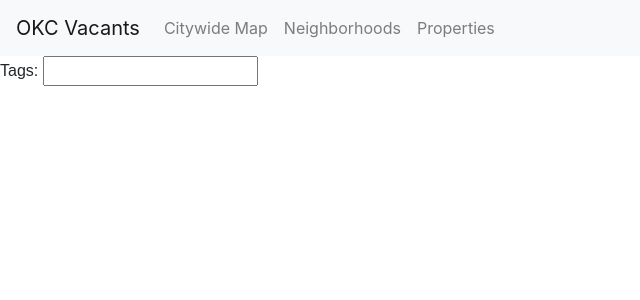
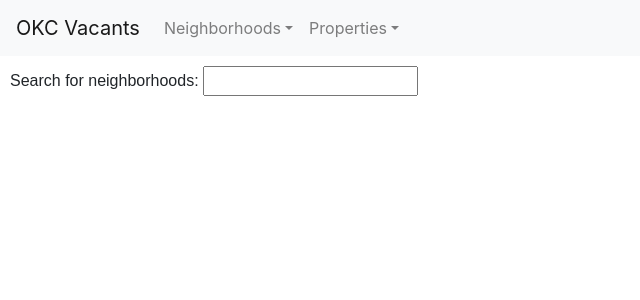
Before and after one commit to ottinger/vacants, a Django app: page /okcvacants/neighborhoodsearch/ in a window 1280 px wide. Shown: the top 300 px of the page, without its empty margins (0-640 px from the left). Run offline with Django 3.2, Linux system fonts and the light colour scheme; data that the repository does not hold is empty; some libraries are stand-ins or nearby versions.

Commit message:
Changes to templates: clean up titles, add collapsible navbar, clean up date format for declared_date, minor fixes to search.html and map.js

```diff
--- a/okcvacants/templates/base.html
+++ b/okcvacants/templates/base.html
@@ -3,7 +3,7 @@
 <html lang="en">
 <head>
     <meta charset="UTF-8">
-    <title>{% block title %}OKC Vacants{% endblock %}</title>
+    <title>{% block title %}{% endblock %} - OKC Vacants</title>
     <link rel="stylesheet" href="https://stackpath.bootstrapcdn.com/bootstrap/4.3.1/css/bootstrap.min.css"
           integrity="sha384-ggOyR0iXCbMQv3Xipma34MD+dH/1fQ784/j6cY/iJTQUOhcWr7x9JvoRxT2MZw1T" crossorigin="anonymous">
     {% block js_css_head %}
@@ -21,12 +21,14 @@
 {% block navbar %}
     <nav class="navbar navbar-expand-lg navbar-light bg-light">
         <a class="navbar-brand" href="{% url "root" %}">OKC Vacants</a>
+        <button class="navbar-toggler" type="button" data-toggle="collapse" data-target="#navbarNavDropdown"
+                aria-controls="navbarNavDropdown" aria-expanded="false" aria-label="Toggle navigation">
+            <span class="navbar-toggler-icon"></span>
+        </button>
+        <div class="collapse navbar-collapse" id="navbarNavDropdown">
             <ul class="navbar-nav mr-auto">
-            <li class="nav-item">
-                <a class="nav-link" href="{% url "map" %}">Citywide Map</a>
-            </li>
                 <li class="nav-item dropdown">
-                <a class="nav-link dropdown toggle" href="#" id="neighborhoods-dropdown" role="button"
+                    <a class="nav-link dropdown-toggle" href="#" id="neighborhoods-dropdown" role="button"
                        data-toggle="dropdown">Neighborhoods</a>
                     <div class="dropdown-menu" aria-labbeledby="neighborhoods-dropdown">
                         <a class="dropdown-item" href="{% url "neighborhoods" %}">List all...</a>
@@ -34,13 +36,14 @@
                     </div>
                 </li>
                 <li class="nav-item dropdown">
-                <a class="nav-link dropdown toggle" href="#" id="properties-dropdown" role="button"
+                    <a class="nav-link dropdown-toggle" href="#" id="properties-dropdown" role="button"
                        data-toggle="dropdown">Properties</a>
                     <div class="dropdown-menu" aria-labelledby="properties-dropdown">
                         <a class="dropdown-item" href="{% url "properties" %}">List all...</a>
                     </div>
                 </li>
             </ul>
+        </div>
     </nav>
 {% endblock %}
 
--- a/okcvacants/templates/individual_view.html
+++ b/okcvacants/templates/individual_view.html
@@ -1,10 +1,10 @@
 {% extends "base.html" %}
-{% block title %}Property View: {{ p.address }}{% endblock %}
+{% block title %}{{ p.address }}{% endblock %}
 {% block body %}
 <ul>
     <li><b>Case Number: </b>{{ p.case_number }}</li>
     <li><b>Address: </b>{{ p.address }}</li>
-    <li><b>Declared Date: </b>{{ p.declared_date }}</li>
+    <li><b>Declared Date: </b>{{ p.declared_date|date:"m/d/Y" }}</li>
     <li><b>Ward: </b>{{ p.ward_number }}</li>
     <li><b>Parcel Number: </b>{{ p.parcel_number }}</li>
     <li><b>Coordinates: </b>({{ p.lat }}, {{ p.lon }})</li>
--- a/okcvacants/templates/list_view.html
+++ b/okcvacants/templates/list_view.html
@@ -5,7 +5,7 @@
     {% for p in property_list %}
         <li>
             <b><a href="{% url "property" p.id %}">{{ p.case_number }}</a></b>: {{ p.address }},
-            declared {{ p.declared_date }}
+            declared {{ p.declared_date|date:"m/d/Y" }}
         </li>
     {% endfor %}
 </ul>
--- a/okcvacants/templates/search.html
+++ b/okcvacants/templates/search.html
@@ -8,12 +8,15 @@
 {% endblock %}
 
 {% block body %}
-<form action="../doneighborhoodsearch/" method="GET">
-    <div class="ui-widget">
-        <label for="tags">Tags: </label>
-        <input id="tags" name="neighborhood_name">
+    <div class="searchbox">
+        <form action="../doneighborhoodsearch/" method="GET">
+            <div class="ui-widget">
+                <label for="tags">Search for neighborhoods: </label>
+                <input id="tags" name="neighborhood_name">
+            </div>
+        </form>
     </div>
-</form>
+
 {% endblock %}
 
 {% block bottom_scripts %}
--- a/static/css/style.css
+++ b/static/css/style.css
@@ -1,13 +1,13 @@
 #mappy {
     height: calc(100% - 3.5rem);
-}
-
-#app {
     padding: 0px;
 }
 
+.searchbox {
+    padding: 10px;
+}
+
+/* necessary for leaflet % sizing to work right! */
 html, body {
     height: 100%;
 }
-
-/* necessary for leaflet % sizing to work right! */
--- a/static/scripts/map.js
+++ b/static/scripts/map.js
@@ -6,7 +6,6 @@ L.tileLayer('https://cartodb-basemaps-{s}.global.ssl.fastly.net/rastertiles/voya
 
 // Get geojson for properties
 var mygeojson = getGeoJson();
-console.log(mygeojson);
 L.geoJSON(mygeojson, {
     onEachFeature: function (feature, layer) {
         if (feature.properties && feature.properties.address) {
```
Lines whose indentation alone changed are shown as unchanged.
